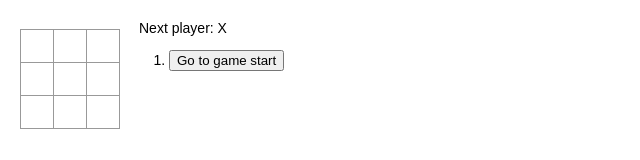
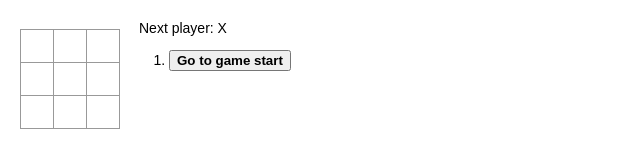
Before and after one commit to foolish-pine/react-tutorial, a React (Create React App) app: page / in a window 1280 px wide. Shown: the top 160 px of the page, without its empty margins (0-640 px from the left). Built offline with nearby package versions, Linux system fonts and the light colour scheme.

Commit message:
[add] 着手履歴のリスト中で現在選択されているアイテムをボールドで表示する機能追加

```diff
--- a/src/index.css
+++ b/src/index.css
@@ -48,3 +48,7 @@ ol, ul {
 .game-info {
   margin-left: 20px;
 }
+
+.bold {
+  font-weight: 700;
+}
--- a/src/index.tsx
+++ b/src/index.tsx
@@ -146,11 +146,19 @@ class Game extends React.Component<any, GameState> {
       const desc = move
         ? `Go to move # ${move} ${player}${location}`
         : "Go to game start";
-      return (
-        <li key={move}>
-          <button onClick={() => this.jumpTo(move)}>{desc}</button>
-        </li>
-      );
+
+      let button: JSX.Element;
+      if (move === this.state.stepNumber) {
+        button = (
+          <button className="bold" onClick={() => this.jumpTo(move)}>
+            {desc}
+          </button>
+        );
+      } else {
+        button = <button onClick={() => this.jumpTo(move)}>{desc}</button>;
+      }
+
+      return <li key={move}>{button}</li>;
     });
 
     return (
```
